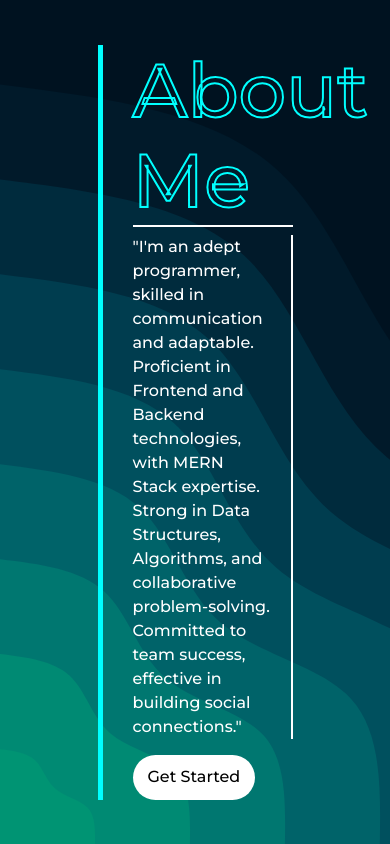
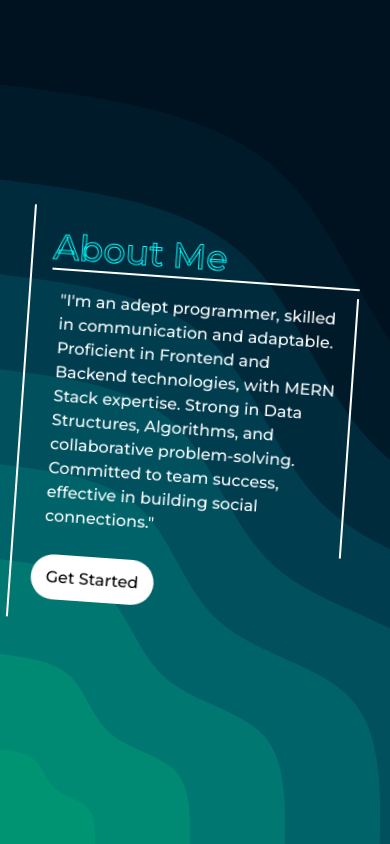
Before and after one commit to VVSD-Charan/Portfolio, a React (Create React App) app in the folder client/: page /courses in a window 390 px wide. Built offline with nearby package versions, Linux system fonts and the light colour scheme.

Commit message:
Added animation to info intro

```diff
--- a/client/src/stylesheets/projects-courses.css
+++ b/client/src/stylesheets/projects-courses.css
@@ -64,11 +64,11 @@
     color: white;
     border-left : 5px solid cyan;
     padding-left: 30px;
+    animation: courses-intro-animation 10s linear infinite;
 }
 
 .courses-intro-content div p{
     border-right: 2px solid white;
-    padding-right: 20px;
 }
 
 .courses-intro-content h1{
@@ -77,6 +77,24 @@
     -webkit-text-stroke-width: 2px;
     -webkit-text-stroke-color: cyan;
     border-bottom: 2px solid white;
+}
+
+@media(max-width : 750px){
+    .courses-intro-content h1{
+        font-size: 35px;
+        -webkit-text-stroke-width: 1px;
+    }
+    .courses-intro-content{
+        width: 100%;
+        color: white;
+        border-left : 5px solid cyan;
+        padding: 20px;
+        margin: 20px;
+        border-left: 2px solid white;
+    }
+    .courses-intro-content p{
+        padding: 10px;
+    }
 }
 
 @keyframes project-animation{
@@ -96,3 +114,21 @@
         transform: rotate(-5deg);
     }
 }
+
+@keyframes courses-intro-animation{
+    0%{
+        transform: rotate(-5deg);
+    }
+    25%{
+        transform: rotate(0deg);
+    }
+    50%{
+        transform: rotate(5deg);
+    }
+    75%{
+        transform: rotate(0);
+    }
+    100%{
+        transform: rotate(-5deg);
+    }
+}
```
